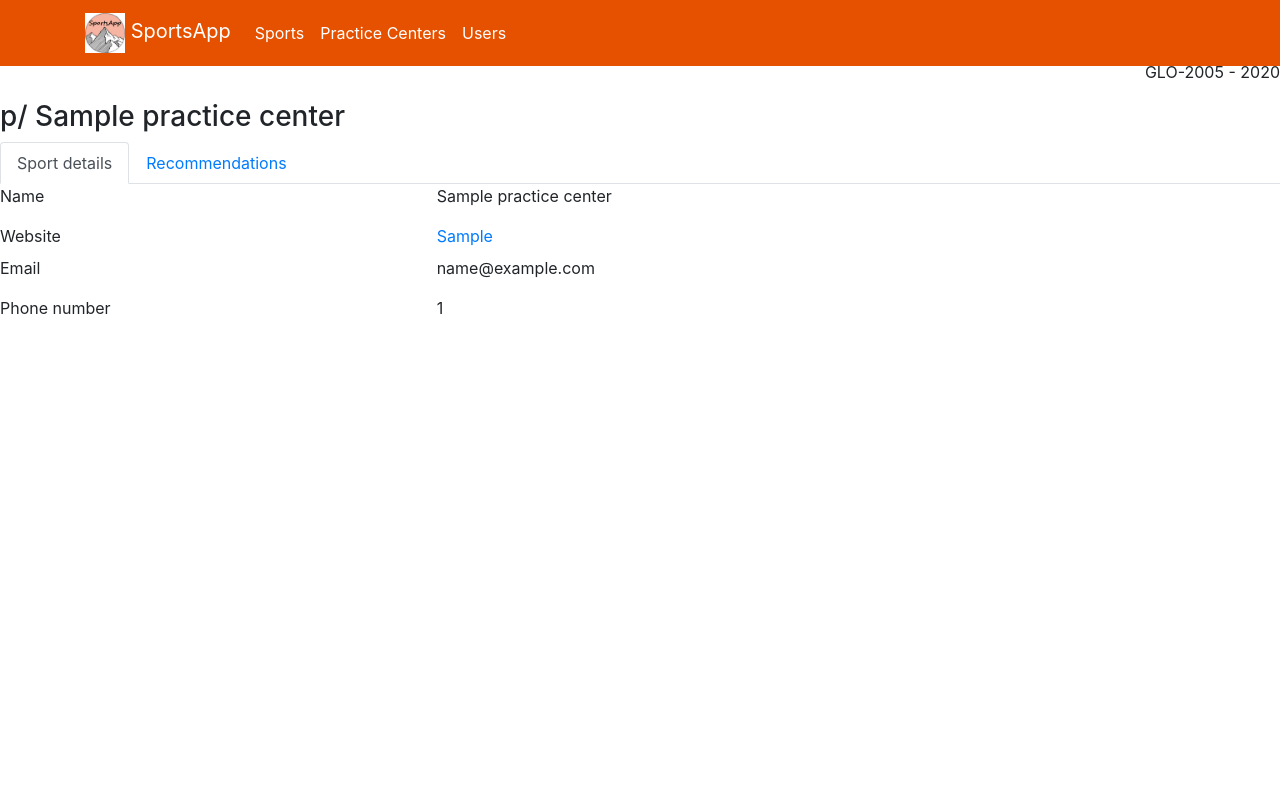
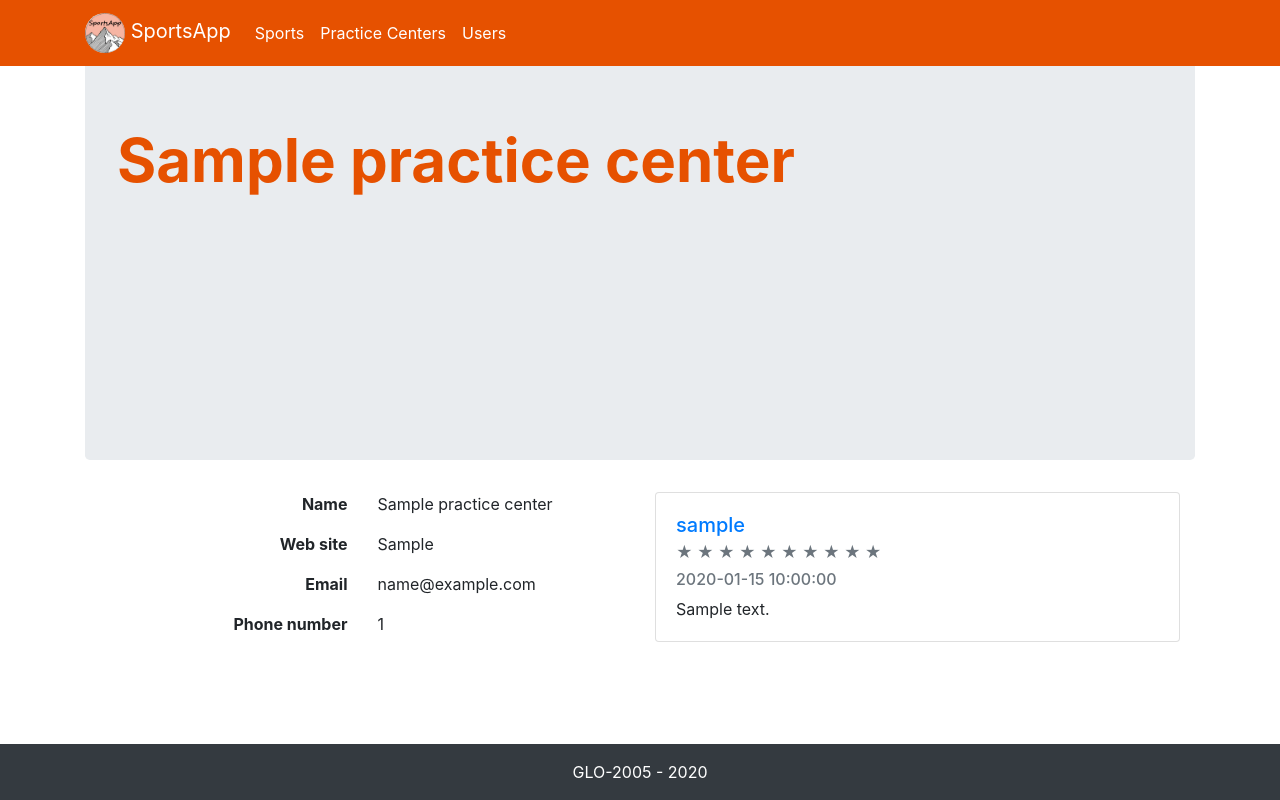
Before and after one commit to fabien-roy/glo-2005-sportsapp, a Flask app: template app/templates/practice_center_details.html in a window 1280 px wide. Run offline with Flask 2, Linux system fonts and the light colour scheme; the template is opened without the code that fills it: most values are stand-ins (such as "Sample title", 1, 10 or a date in 2020); some libraries are stand-ins or nearby versions.

Commit message:
Add new details templating to practice centers

```diff
--- a/app/static/css/details.css
+++ b/app/static/css/details.css
@@ -1,4 +1,4 @@
-.details-head {
-    padding-top: 5vh;
-    padding-bottom: 5vh;
+.details-label {
+    font-weight: bold;
+    float: right;
 }
--- a/app/static/css/main.css
+++ b/app/static/css/main.css
@@ -3,8 +3,21 @@ body {
     background: #ffffff;
 }
 
-.website-header img {
+.header {
+    background-color: #e65100
+}
+
+.header img {
     border-radius: 50%;
+}
+
+.footer {
+    color: white;
+    background-color: #343a40;
+    padding-top: 1em;
+    position: fixed;
+    bottom: 0;
+    width: 100%;
 }
 
 .error {
@@ -21,3 +34,21 @@ body {
 .invisible {
     display: none;
 }
+
+.jumbotron {
+    width: 100%;
+    height: 400px;
+    background-position: center center;
+    background-size: cover;
+}
+
+.jumbotron h1 {
+    color: #e65100;
+    font-size: 60px;
+    font-weight: bold;
+}
+
+.box-layout {
+    display: inline-block;
+    float: left;
+}
--- /dev/null
+++ b/app/templates/details.html
@@ -0,0 +1,20 @@
+{% extends "layout.html" %}
+
+{% block inner_content %}
+
+<link rel="stylesheet" href="{{ url_for('static', filename='css/details.css') }}">
+
+{% block jumbotron %}
+{% endblock %}
+
+<div class="box-layout col-md-6 col-sm-12">
+{% block details %}
+{% endblock %}
+</div>
+
+<div class="box-layout col-md-6 col-sm-12">
+{% block recommendations %}
+{% endblock %}
+</div>
+
+{% endblock %}
--- a/app/templates/layout.html
+++ b/app/templates/layout.html
@@ -12,16 +12,14 @@
 
 {% include 'partials/header.html' %}
 
+{% block content %}
 <div class="container">
-    <div class="content">
+    {% include 'partials/errors.html' %}
 
-        {% include 'partials/errors.html' %}
-
-        {% block content %}
-        {% endblock %}
-
-    </div>
+    {% block inner_content %}
+    {% endblock %}
 </div>
+{% endblock %}
 
 {% include 'partials/footer.html' %}
 
--- a/app/templates/list.html
+++ b/app/templates/list.html
@@ -1,18 +1,18 @@
 {% extends "layout.html" %}
 
-{% block content %}
+{% block inner_content %}
 
 <link rel="stylesheet" href="{{ url_for('static', filename='css/list.css') }}">
 
 {% block jumbotron %}
 {% endblock %}
 
-<div class="col-md-6 col-sm-12 box-list">
+<div class="col-md-6 col-sm-12 box-layout">
 {% block search_pane %}
 {% endblock %}
 </div>
 
-<div class="col-md-6 col-sm-12 box-list">
+<div class="col-md-6 col-sm-12 box-layout">
 {% block list_pane %}
 {% endblock %}
 </div>
--- /dev/null
+++ b/app/templates/macros/details.html
@@ -0,0 +1,24 @@
+{% macro value_or_unspecified(value) -%}
+{% if value != None %}
+{{ value }}
+{% else %}
+Unspecified
+{% endif %}
+{%- endmacro %}
+
+{% macro detail(name, value) -%}
+<div class="row">
+    <div class="col-md-6">
+        <label class="details-label">{{ name }}</label>
+    </div>
+    <div class="col-md-6">
+        <p>{{ value_or_unspecified(value) }}</p>
+    </div>
+</div>
+{%- endmacro %}
+
+{% macro details(items) -%}
+{% for item in items %}
+{{ item }}
+{% endfor %}
+{%- endmacro %}
--- /dev/null
+++ b/app/templates/macros/recommendations.html
@@ -0,0 +1,36 @@
+{% macro stars(note) -%}
+{% for i in range(note) %}
+&bigstar;
+{% endfor %}
+{% if note < 5%}
+{% for i in range(5 - note) %}
+&star;
+{% endfor %}
+{% endif %}
+{%- endmacro %}
+
+{% macro list_item(username, note, date, comment) -%}
+<div class="card">
+  <div class="card-body">
+    <h5 class="card-title"><a class="mr-2"
+                              href="{{ url_for('users.user_details', username=username) }}">{{ username }}</a></h5>
+    <h6 class="card-subtitle mb-2 text-muted">{{ stars(note) }}</h6>
+    <h6 class="text-muted">{{ date }}</h6>
+    <p class="card-text">{{ comment }}</p>
+  </div>
+</div>
+{%- endmacro %}
+
+{% macro nothing() -%}
+<p>There is no recommandations yet...</p>
+{%- endmacro %}
+
+{% macro list(recommendations) -%}
+{% if recommendations|length > 0 %}
+{% for recommendation in recommendations %}
+{{ list_item(recommendation.username, recommendation.note, recommendation.date, recommendation.comment) }}
+{% endfor %}
+{% else %}
+{{ nothing() }}
+{% endif %}
+{%- endmacro %}
--- a/app/templates/partials/footer.html
+++ b/app/templates/partials/footer.html
@@ -1,3 +1,5 @@
-<div class="footer">
-    <p>GLO-2005 - 2020</p>
-</div>
+<footer class="footer font-small">
+    <div class="footer-copyright text-center">
+        <p>GLO-2005 - 2020</p>
+    </div>
+</footer>
--- a/app/templates/partials/header.html
+++ b/app/templates/partials/header.html
@@ -1,6 +1,6 @@
 
 {% block navbar %}
-<nav class="navbar navbar-expand-sm navbar-dark fixed-top" style="background-color:#e65100 ">
+<nav class="navbar navbar-expand-sm navbar-dark fixed-top header" style="background-color:#e65100">
     <div class="container">
         <a class="navbar-brand ml-8">
             <img src="{{ url_for('static', filename='images/SportsAppLogo.jpg') }}" width="40" height="40" alt=""
--- a/app/templates/practice_center_details.html
+++ b/app/templates/practice_center_details.html
@@ -1,97 +1,20 @@
-{% extends "layout.html" %}
-{% block content %}
+{% extends "details.html" %}
+{% from 'macros/jumbotron.html' import jumbotron %}
+{% from 'macros/details.html' import details, detail %}
+{% from 'macros/recommendations.html' import list %}
 
-<div class="details-head">
-    <h3>
-        p/ {{ practice_center.name }}
-    </h3>
-</div>
-<ul class="nav nav-tabs" id="profile-tabs" role="tablist">
-    <li class="nav-item">
-        <a class="nav-link active" id="practice_center-details-tab" data-toggle="tab" href="#details" role="tab"
-           aria-controls="home" aria-selected="true">Sport details</a>
-    </li>
-    <li class="nav-item">
-        <a class="nav-link" id="practice_center-recommendations-tab" data-toggle="tab"
-           href="#practice_center-recommendations" role="tab"
-           aria-controls="profile" aria-selected="false">Recommendations</a>
-    </li>
-</ul>
+{% block jumbotron %}
+{{ jumbotron(practice_center.name, 'practice-centers') }}
+{% endblock %}
 
-<div class="row">
-    <div class="col-md-8">
-        <div class="tab-content profile-tab">
-            <div class="tab-pane fade show active" id="details" role="tabpanel" aria-labelledby="sport-details-tab">
-                <div class="row">
-                    <div class="col-md-6">
-                        <label>Name</label>
-                    </div>
-                    <div class="col-md-6">
-                        <p>{{ practice_center.name }}</p>
-                    </div>
-                </div>
-                <div class="row">
-                    <div class="col-md-6">
-                        <label>Website</label>
-                    </div>
-                    <div class="col-md-6">
-                        {% if practice_center.web_site != None %}
-                        <a href="{{ practice_center.web_site }}">{{ practice_center.web_site }}</a>
-                        {% else %}
-                        <p>Unspecified</p>
-                        {% endif %}
-                    </div>
-                </div>
-                <div class="row">
-                    <div class="col-md-6">
-                        <label>Email</label>
-                    </div>
-                    <div class="col-md-6">
-                        <p>{{ practice_center.email }}</p>
-                    </div>
-                </div>
-                <div class="row">
-                    <div class="col-md-6">
-                        <label>Phone number</label>
-                    </div>
-                    <div class="col-md-6">
-                        <p>{{ practice_center.phone_number }}</p>
-                    </div>
-                </div>
+{% block details %}
+{{ details([
+detail('Name', practice_center.name),
+detail('Web site', practice_center.web_site),
+detail('Email', practice_center.email),
+detail('Phone number', practice_center.phone_number)]) }}
+{% endblock %}
 
-            </div>
-
-            <div class="tab-pane fade" id="practice_center-recommendations" role="tabpanel"
-                 aria-labelledby="practice_center-recommendations-tab">
-                <div class="row">
-                    <div class="col-md-6">
-                        {% for recommendation in practice_center.recommendations %}
-                        <ul class="list-unstyled">
-                            <li class="media">
-                                <div class="media-body">
-                                    <h5 class="mt-0 mb-1"><a class="mr-2"
-                                                             href="{{ url_for('users.user_details', username=recommendation.username) }}">{{
-                                        recommendation.username }}</a>
-                                        {% for i in range(recommendation.note) %}
-                                        &bigstar;
-                                        {% endfor %}
-                                        {% if recommendation.note < 5%}
-                                        {% for i in range(5 - recommendation.note) %}
-                                        &star;
-                                        {% endfor %}
-                                        {% endif %}
-                                    </h5>
-                                    <small class="text-muted">{{ recommendation.date }}</small>
-                                    <p class="article-content">{{ recommendation.comment }}
-                                    </p>
-                                </div>
-                            </li>
-                        </ul>
-                        {% endfor %}
-                    </div>
-                </div>
-            </div>
-        </div>
-    </div>
-</div>
+{% block recommendations %}
+{{ list(practice_center.recommendations) }}
 {% endblock %}
```
Also changed, not shown: app/static/css/list.css (+0 -18 lines), app/templates/macros/list.html (+8 -1 lines).
